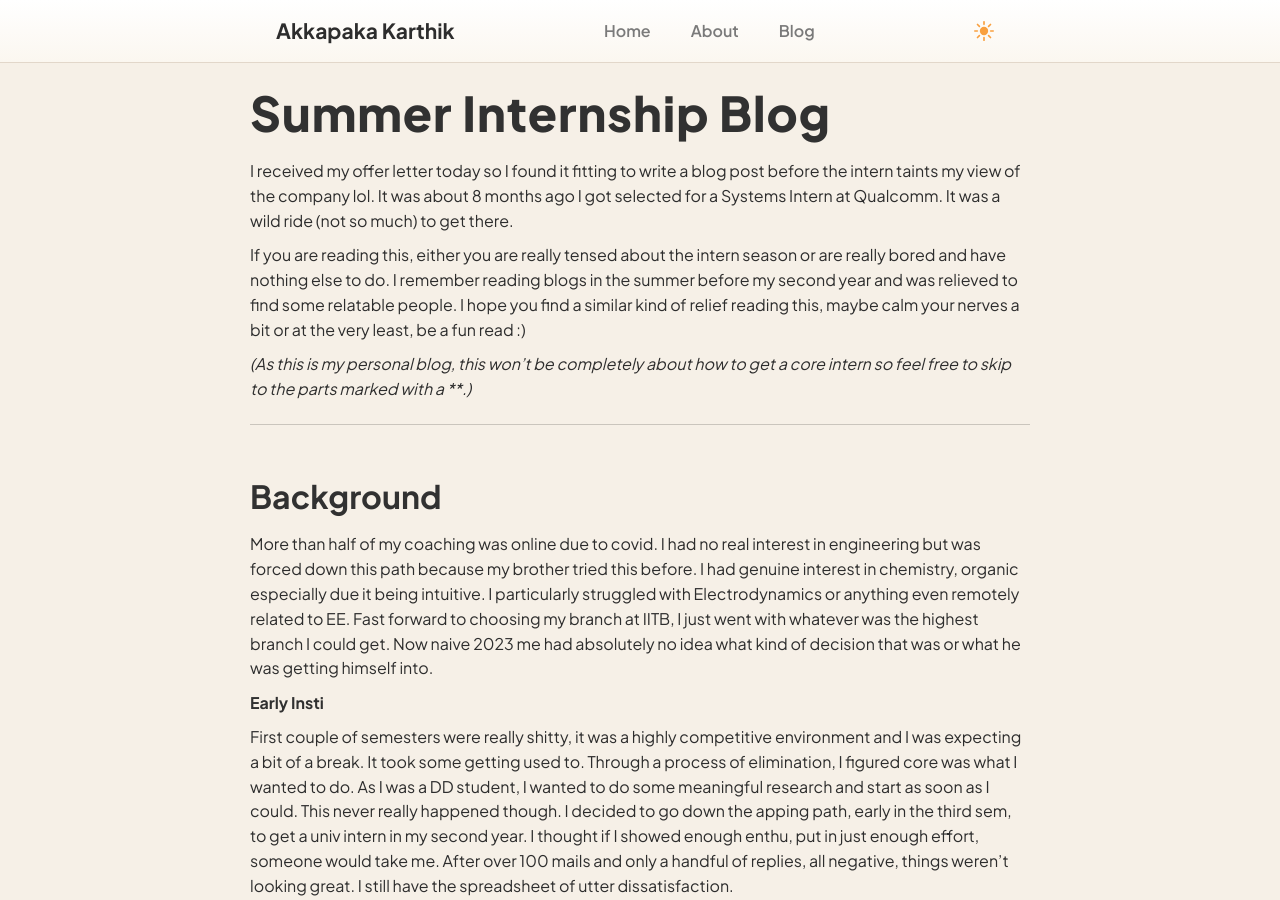
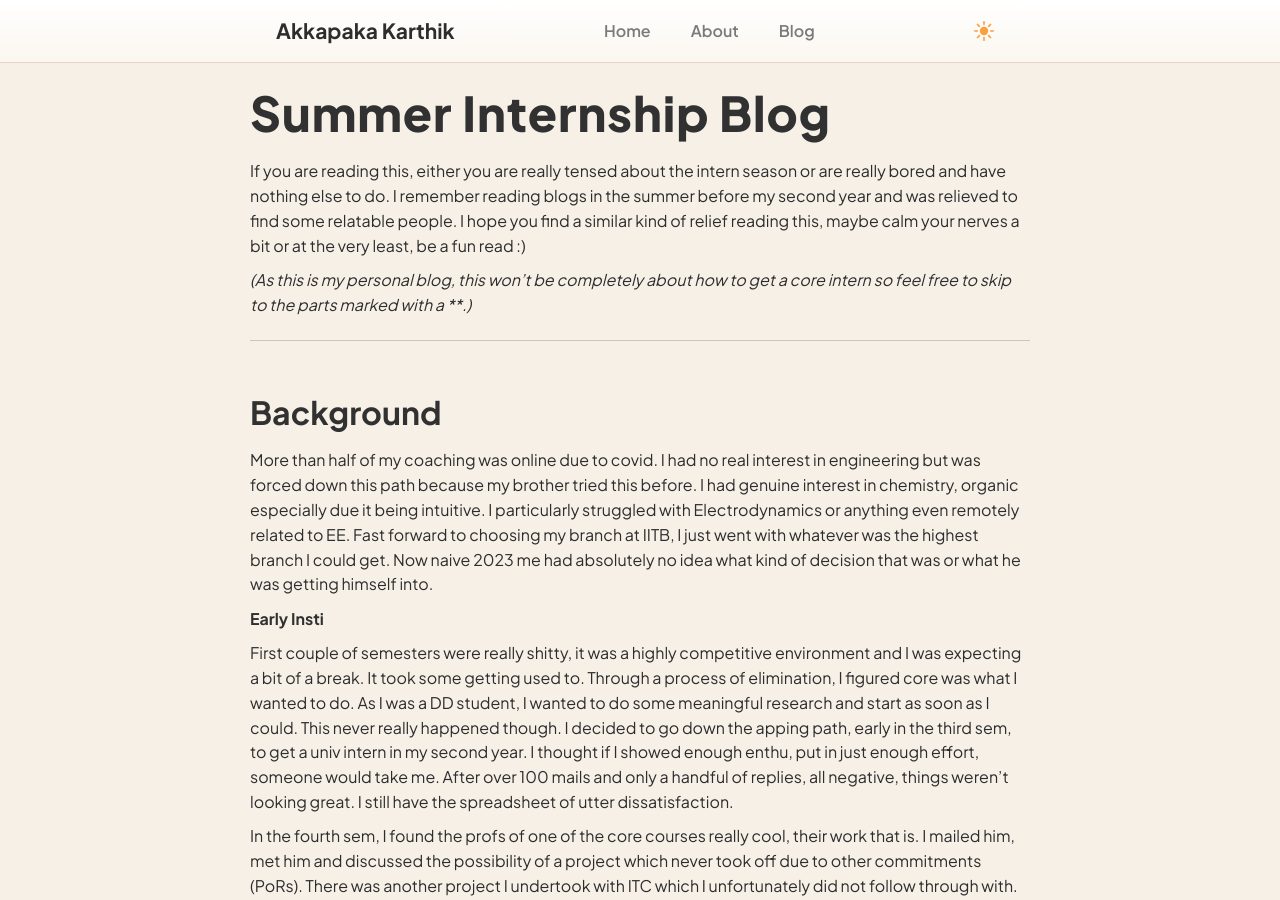
Before and after one commit to akkapakakarthik/akkapakakarthik.github.io, a Jekyll site: the page built from _posts/2026-01-09-Intern-blog.md, in a window 1280 px wide and 900 px high. Built offline with Jekyll 4.4.1, drawn with Linux system fonts in a browser that asks for light colours.

Commit message:
small edits to blog post

```diff
--- a/_posts/2026-01-09-Intern-blog.md
+++ b/_posts/2026-01-09-Intern-blog.md
@@ -10,7 +10,7 @@ tags: []
 
 # Summer Internship Blog
 
-I received my offer letter today so I found it fitting to write a blog post before the intern taints my view of the company lol. It was about 8 months ago I got selected for a Systems Intern at Qualcomm. It was a wild ride (not so much) to get there.
+<!-- I received my offer letter today so I found it fitting to write a blog post before the intern taints my view of the company lol. It was about 8 months ago I got selected for a Systems Intern at Qualcomm. It was a wild ride (not so much) to get there. -->
 
 If you are reading this, either you are really tensed about the intern season or are really bored and have nothing else to do. I remember reading blogs in the summer before my second year and was relieved to find some relatable people. I hope you find a similar kind of relief reading this, maybe calm your nerves a bit or at the very least, be a fun read :)
 
```
